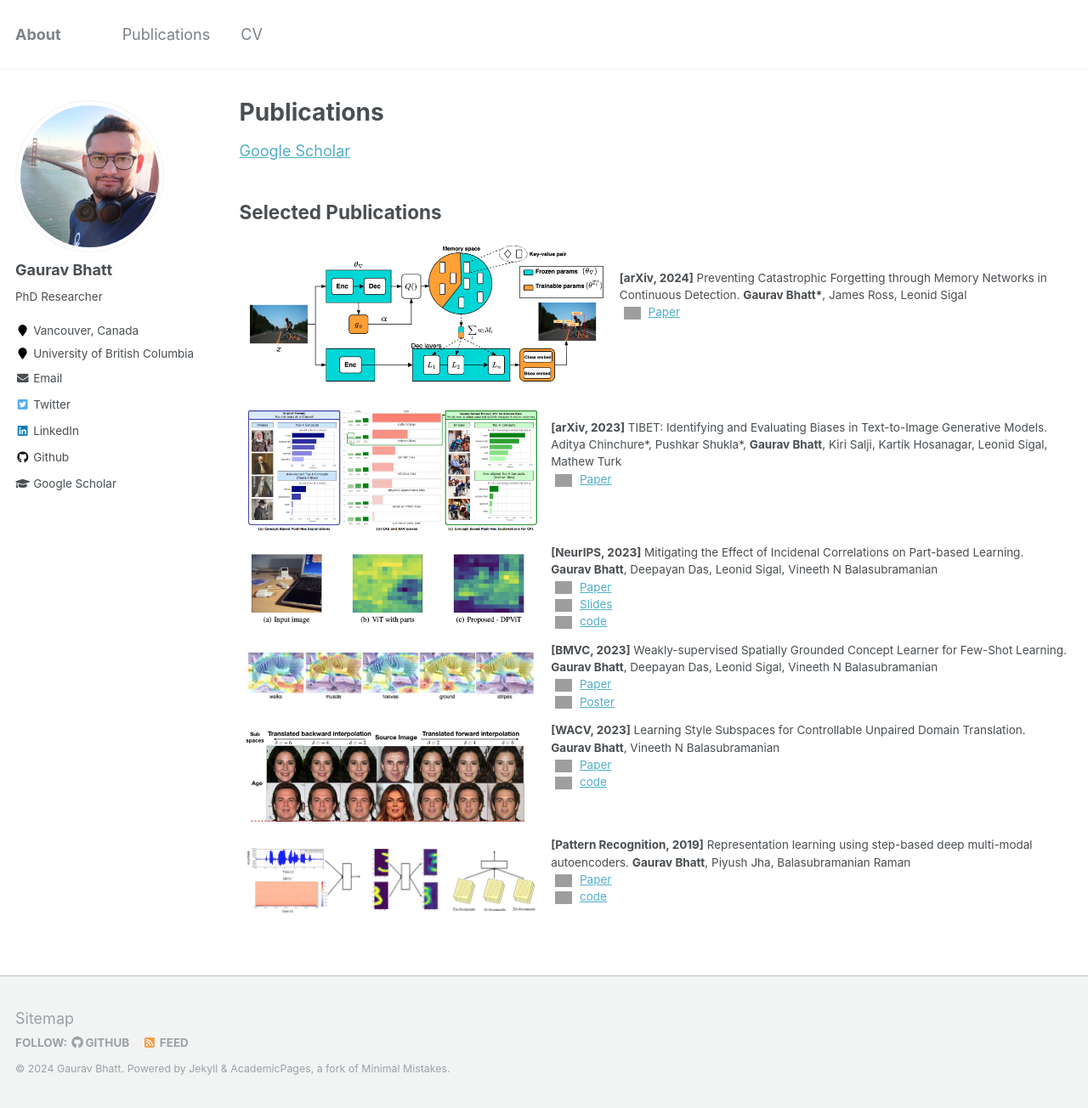
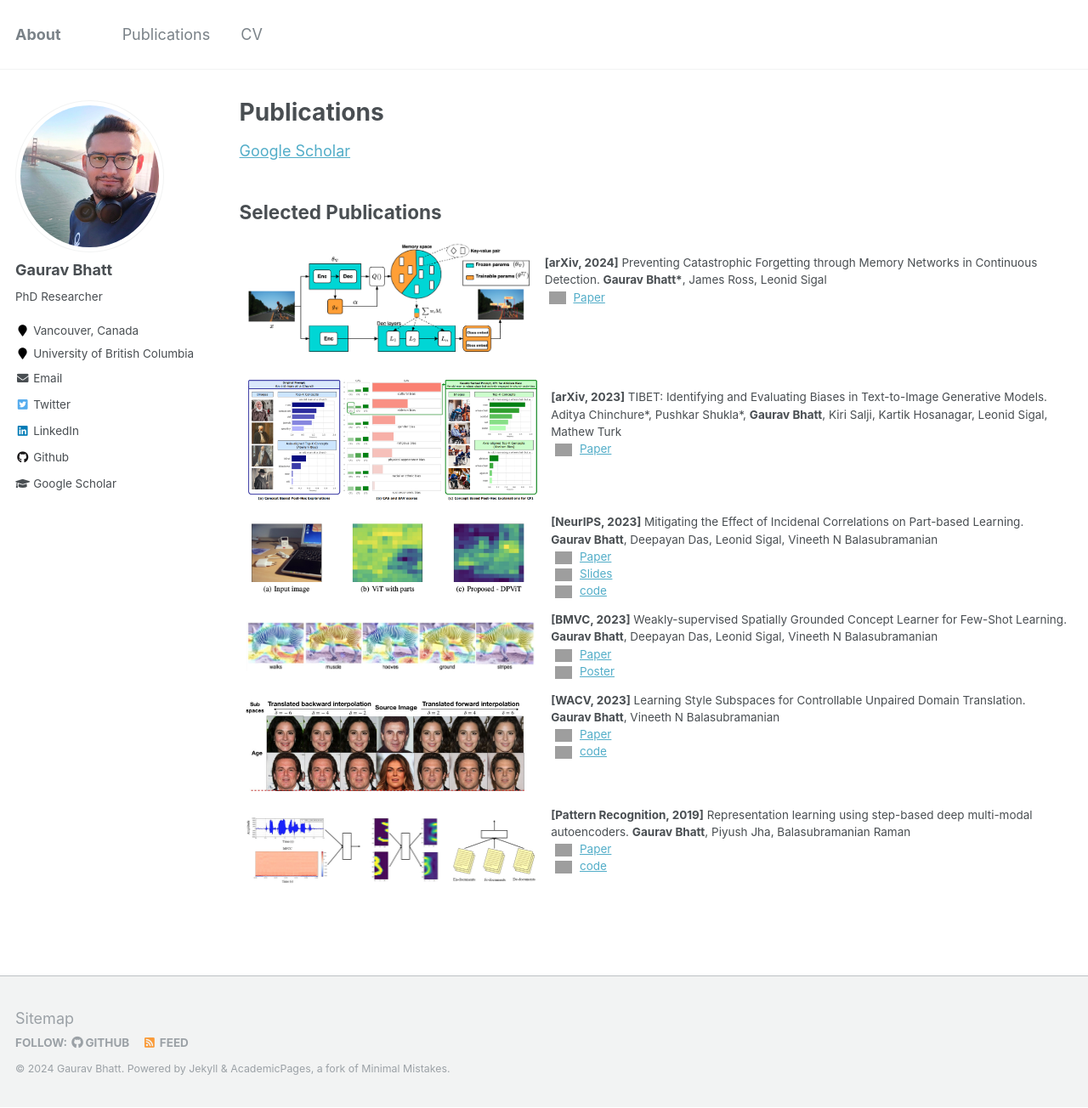
Before and after one commit to GauravBh1010tt/gauravbh1010tt.github.io, a Jekyll site: the page built from _pages/publications.md, in a window 1280 px wide and 1304 px high. Shown: the whole window at 85% size. Built offline with Jekyll 4.4.1, drawn with Linux system fonts in a browser that asks for light colours; grey boxes are pictures that could not be loaded.

```diff
--- a/_pages/publications.md
+++ b/_pages/publications.md
@@ -25,7 +25,7 @@
 <tr style="border-collapse: separate; border-spacing:30em;">
 
 <td style="border-collapse: collapse; border: none;">
-<img src="https://raw.githubusercontent.com/GauravBh1010tt/GauravBh1010tt.github.io/master/images/md_detr.png" width="800" height="100"/>
+<img src="https://raw.githubusercontent.com/GauravBh1010tt/GauravBh1010tt.github.io/master/images/md_detr.png" width="530"/>
 </td>
 
 <td style="border-collapse: collapse; border: none;">
```
